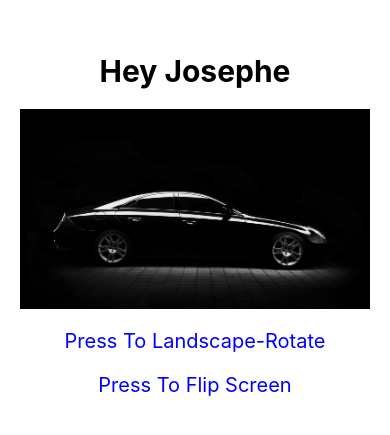
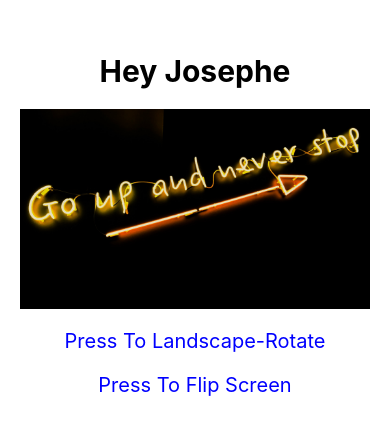
Before and after one commit to dhairyasenjaliya/sampleOrientation, a React Native app: screen / in a window 390 px wide. Shown: the part 197-632 px from the top of the page. Built offline with nearby package versions, Linux system fonts and the light colour scheme.

Commit message:
Image added to validate

```diff
--- a/App.js
+++ b/App.js
@@ -26,7 +26,7 @@ export default function App() {
         }
       />
       <Text style={styles.titleText}>Hey Josephe</Text>
-      <Image source={require('./car.jpg')} style={{width:350,height:200,marginTop:20}} />
+      <Image source={require('./arrow.jpg')} style={{width:350,height:200,marginTop:20}} />
 
       <TouchableOpacity
         style={styles.buttonContain}
```
Also changed, not shown: arrow.jpg (added).
